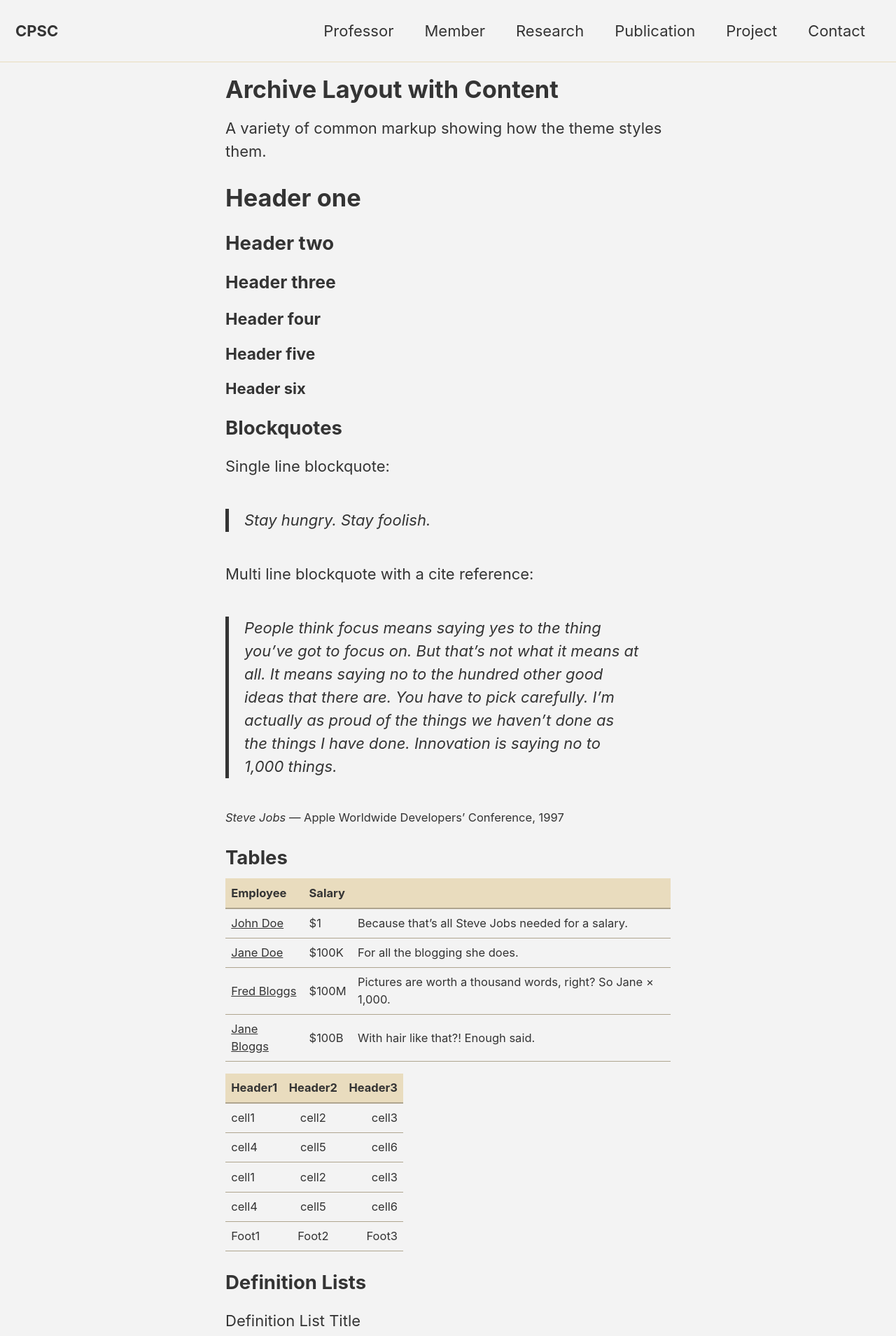
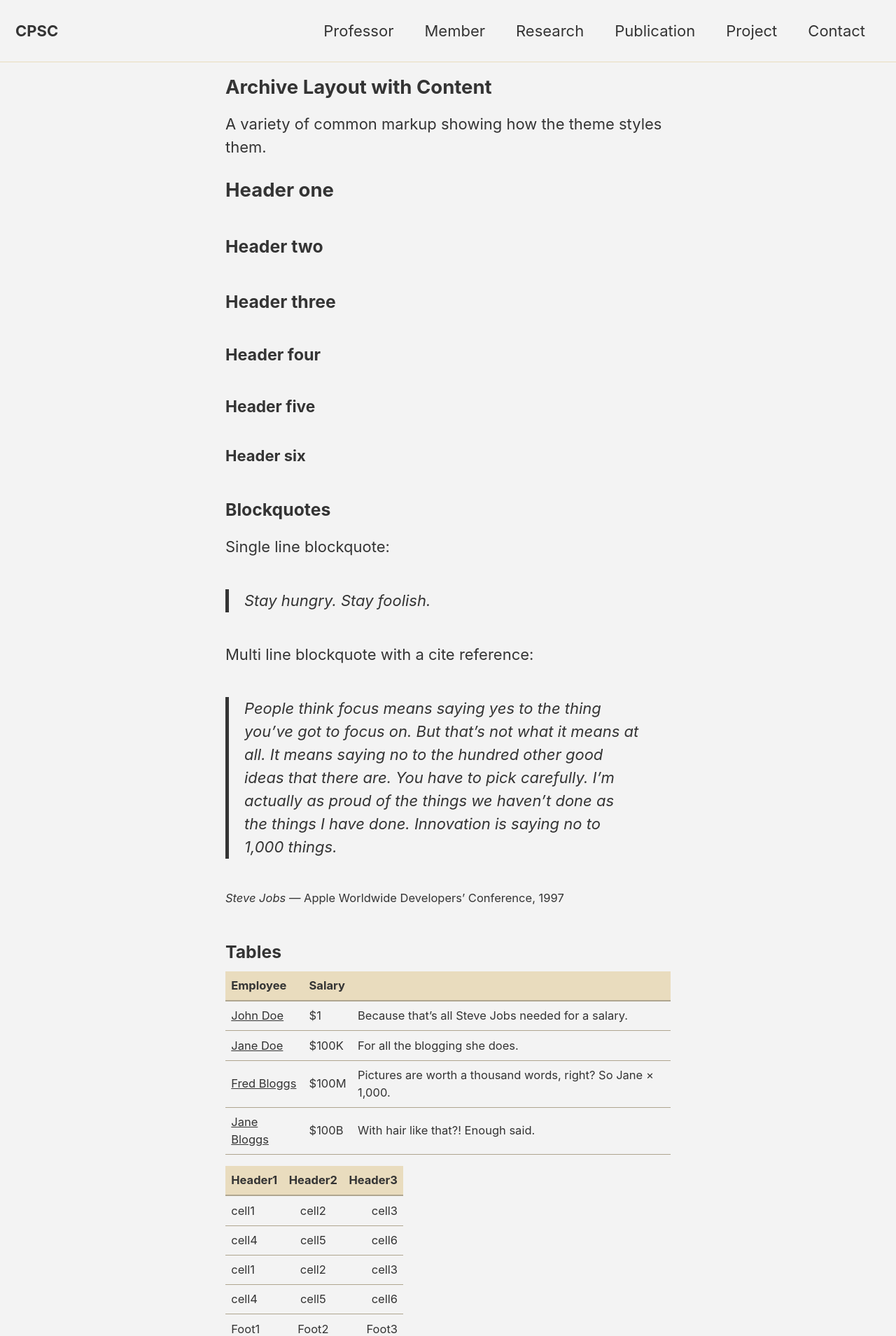
Before and after one commit to CPSC-LAB/CPSC-LAB.github.io, a Jekyll site: the page built from _pages/archive-layout-with-content.md, in a window 1280 px wide. Shown: the top 1909 px of the page at 70% size. Built offline with Jekyll 4.4.1, drawn with Linux system fonts in a browser that asks for light colours; cached includes are drawn as plain includes.

Commit message:
Update _base.scss

```diff
--- a/_sass/minimal-mistakes/_base.scss
+++ b/_sass/minimal-mistakes/_base.scss
@@ -27,7 +27,7 @@ h3,
 h4,
 h5,
 h6 {
-  margin: 1em 0 0.5em;
+  margin: 2em 0 0.5em;
   line-height: 1.2;
   font-family: $header-font-family;
   font-weight: bold;
@@ -35,11 +35,11 @@ h6 {
 
 h1 {
   margin-top: 0;
-  font-size: $h-size-1;
+  font-size: $h-size-2;
 }
 
 h2 {
-  font-size: $h-size-2;
+  font-size: $h-size-3;
 }
 
 h3 {
```
